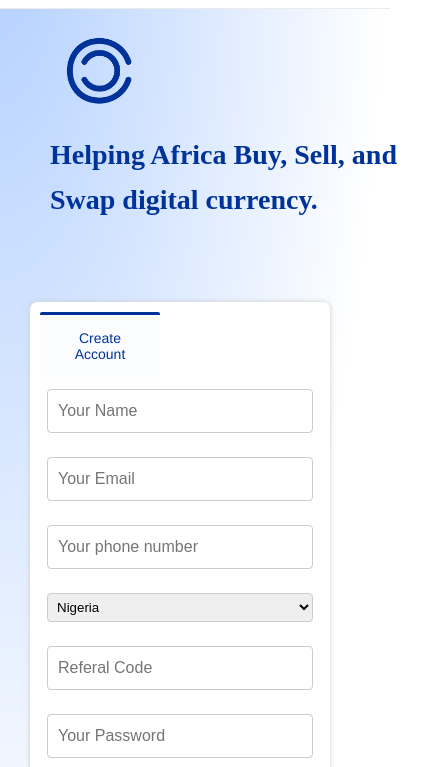
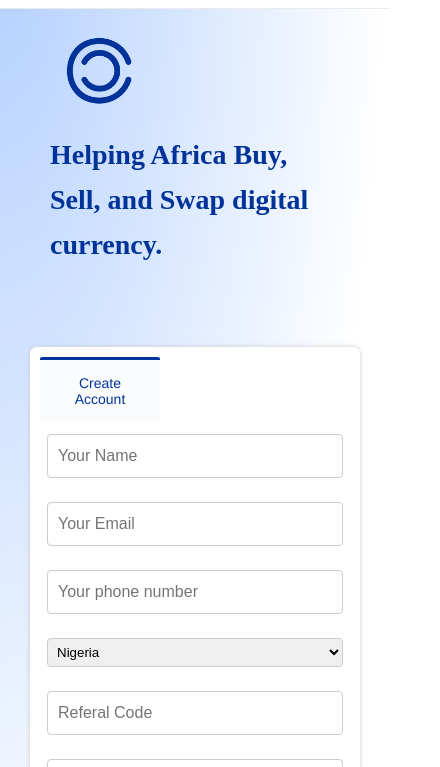
Before and after one commit to Augustine-ebuka/copaly-signup, a plain HTML site: page index.html in a window 390 px wide. Shown: the part 71-838 px from the top of the page, 440 px wide, since content can reach past the window. Drawn offline with Linux system fonts and the light colour scheme.

Commit message:
changes on mobile

```diff
--- a/final.css
+++ b/final.css
@@ -311,7 +311,7 @@ input, select {
 
     }
     .text{
-        display: block;
+
         align-items: center;
         font-size: 28px;
         flex-wrap: wrap;
@@ -319,6 +319,7 @@ input, select {
         margin:70px 20px 20px 30px;
         justify-content: center;
         line-height: 45px;
+        width: 300px;
 
     }
 
@@ -329,7 +330,9 @@ input, select {
         justify-content: center;
         position: relative;
         top: 0px;
-        width: 300px;
+        width: auto;
+        height: 100%;
+
 
 
     }
```
